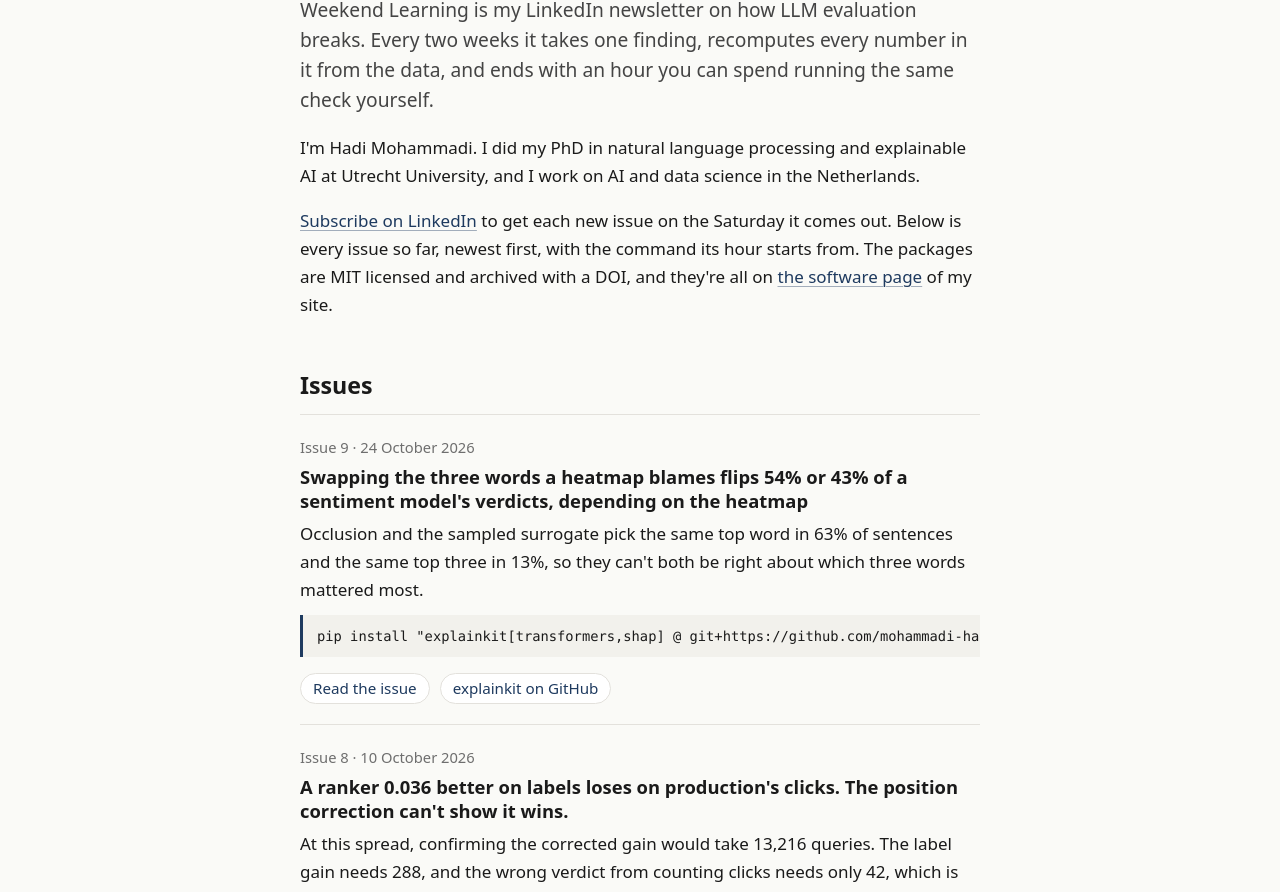
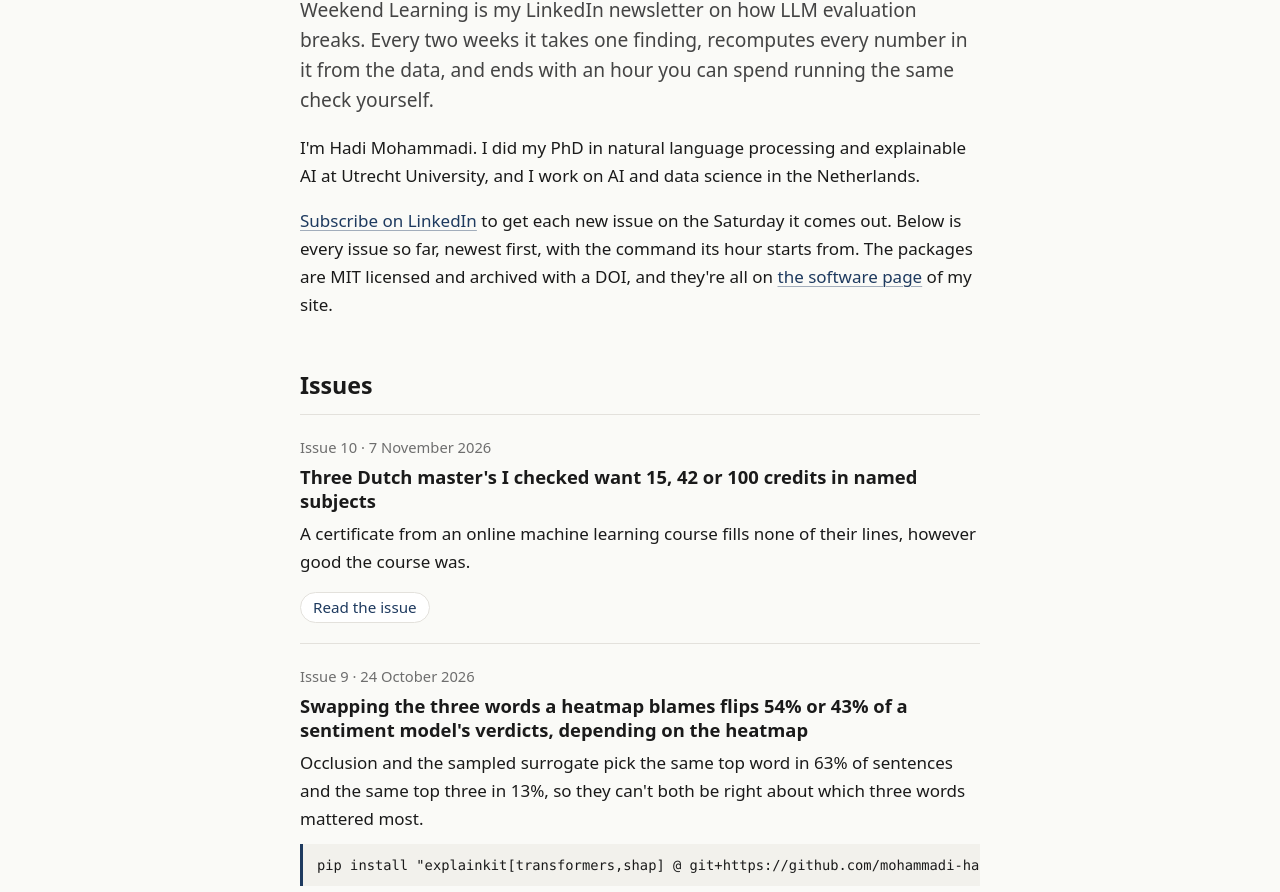
Before and after one commit to mohammadi-hadi/weekend-learning, a plain HTML site: page index.html in a window 1280 px wide. Shown: the part 194-1086 px from the top of the page. Drawn offline with Linux system fonts and the light colour scheme.

Commit message:
List issue 10, the admission pages that ask for credits by subject
Co-authored-by: Hadi Mohammadi <50410241+mohammadi-hadi@users.noreply.github.com>

```diff
--- a/index.html
+++ b/index.html
@@ -33,6 +33,14 @@
 <h2 id="issues">Issues</h2>
 
 <ol class="issues" reversed>
+<li>
+<p class="kicker">Issue 10 · 7 November 2026</p>
+<h3><a href="https://www.linkedin.com/pulse/three-dutch-masters-i-checked-want-15-42-100-credits-mohammadi-phd-dwzhe/">Three Dutch master's I checked want 15, 42 or 100 credits in named subjects</a></h3>
+<p>A certificate from an online machine learning course fills none of their lines, however good the course was.</p>
+<ul class="ways">
+<li><a href="https://www.linkedin.com/pulse/three-dutch-masters-i-checked-want-15-42-100-credits-mohammadi-phd-dwzhe/">Read the issue</a></li>
+</ul>
+</li>
 <li>
 <p class="kicker">Issue 9 · 24 October 2026</p>
 <h3><a href="https://www.linkedin.com/pulse/swapping-three-words-heatmap-blames-flips-54-43-hadi-mohammadi-phd-vxhke/">Swapping the three words a heatmap blames flips 54% or 43% of a sentiment model's verdicts, depending on the heatmap</a></h3>
```
Also changed, not shown: issues.json (+8 -0 lines), 1 other file.
